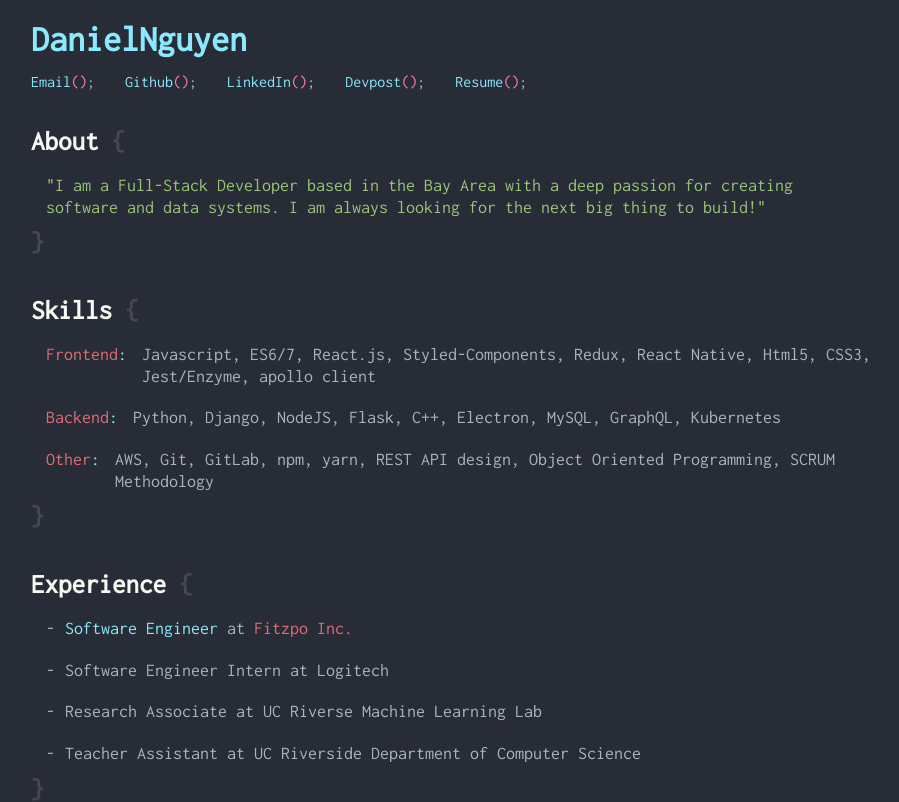
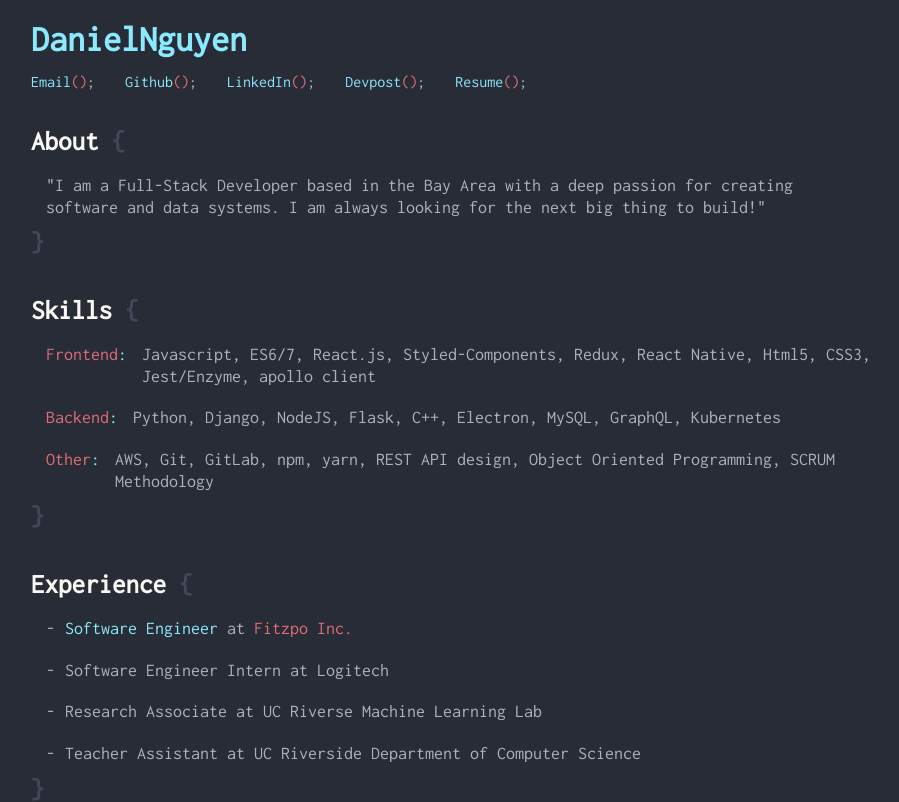
Before and after one commit to Dnguy104/Portfolio, a React app: page / in a window 1280 px wide. Shown: the top 802 px of the page, without its empty margins (184-1083 px from the left). Built offline with nearby package versions, Linux system fonts and the light colour scheme.

Commit message:
changed some colors

```diff
--- a/src/components/App.js
+++ b/src/components/App.js
@@ -47,7 +47,7 @@ const App = (props) => {
   const renderAbout = useCallback(() => {
     return (
       <p className='about'>
-        <span className='green'>"I am a Full-Stack Developer based in the Bay Area with a deep passion for creating software and data systems.
+        <span className='grey'>"I am a Full-Stack Developer based in the Bay Area with a deep passion for creating software and data systems.
         I am always looking for the next big thing to build!"</span>
       </p>
     );
@@ -104,7 +104,7 @@ const App = (props) => {
               {project.hasOwnProperty('award') ?
                 <>
                   <span className='grey'> - </span>
-                  <span className='pink'>{project.award}</span>
+                  <span className='red'>{project.award}</span>
                 </> :
                 null
               }
@@ -210,7 +210,7 @@ const styledApp = styled(App)`
     border-top: 5px solid transparent;
     border-bottom: 5px solid transparent;
 
-    border-left: 7px solid ${theme.colors.pink};
+    border-left: 7px solid ${theme.colors.red};
   }
 `;
 
--- a/src/components/components/Header.js
+++ b/src/components/components/Header.js
@@ -11,27 +11,27 @@ const Header = (props) => {
       <div className='links'>
         <a href="mailto:danielnguyen44@gmail.com">
           <span className='aqua'>Email</span>
-          <span className='pink'>()</span>
+          <span className='red'>()</span>
           <span className='grey'>;</span>
         </a>
         <a href="https://github.com/Dnguy104">
           <span className='aqua'>Github</span>
-          <span className='pink'>()</span>
+          <span className='red'>()</span>
           <span className='grey'>;</span>
         </a>
         <a href="https://www.linkedin.com/in/daniel-nguyen-047703117/">
           <span className='aqua'>LinkedIn</span>
-          <span className='pink'>()</span>
+          <span className='red'>()</span>
           <span className='grey'>;</span>
         </a>
         <a href="https://devpost.com/DanielNguyen?ref_content=user-portfolio&ref_feature=portfolio&ref_medium=global-nav">
           <span className='aqua'>Devpost</span>
-          <span className='pink'>()</span>
+          <span className='red'>()</span>
           <span className='grey'>;</span>
         </a>
         <a href="">
           <span className='aqua'>Resume</span>
-          <span className='pink'>()</span>
+          <span className='red'>()</span>
           <span className='grey'>;</span>
         </a>
       </div>
```
Also changed, not shown: 1 other file (tests, documents, lock files or other folders).
